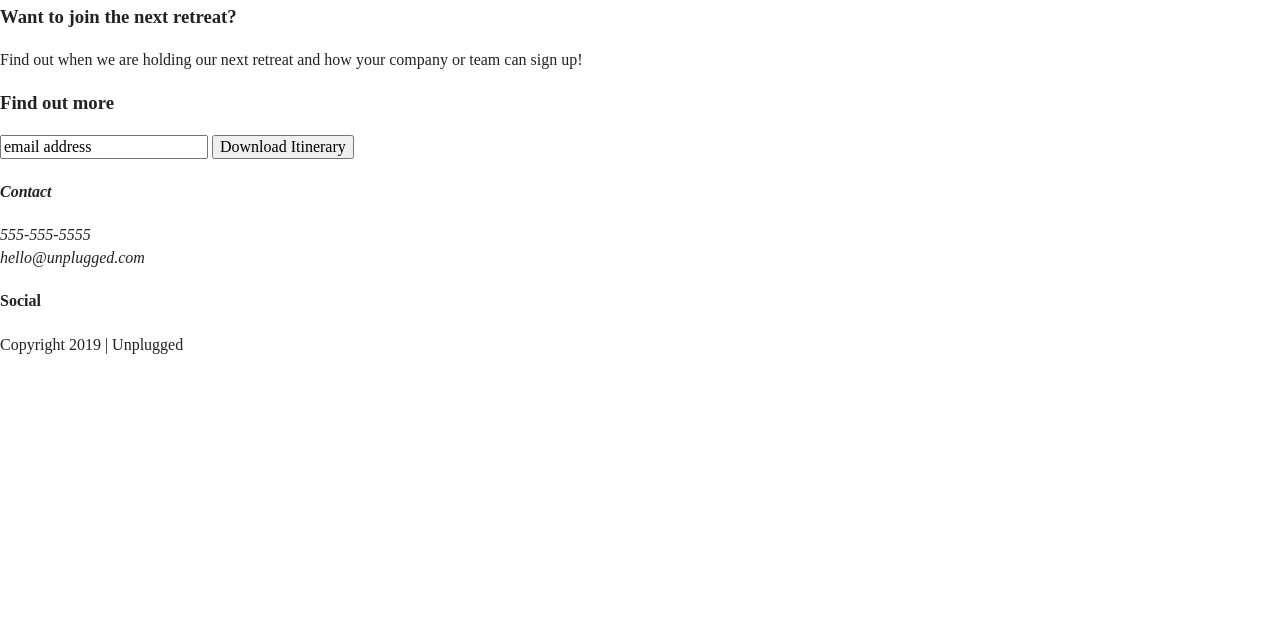
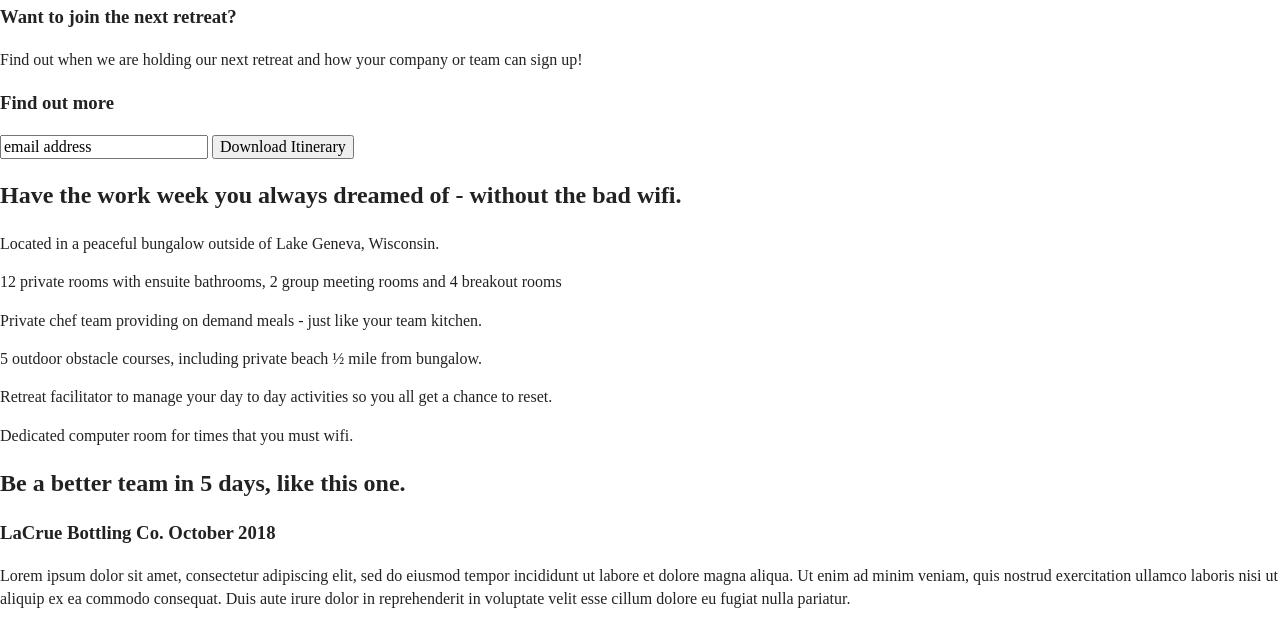
Before and after one commit to lesleymmoya/206-unplugged-retreat-project, a plain HTML site: page index.html in a window 1280 px wide. Shown: the part 168-796 px from the top of the page. Drawn offline with nearby package versions, Linux system fonts and the light colour scheme.

Commit message:
finishing homepage HTML

```diff
--- a/index.html
+++ b/index.html
@@ -58,8 +58,73 @@
        </div> <!-- aside content wrapper ends -->
      </aside>
 
+     <section class="features">
+       <div class="content-wrapper">
+       <h2>Have the work week you always dreamed of - without the bad wifi.</h2>
+       <div class="features-items">
+        <article>
+          <p class="fontawesome-icon">
+          </p>
+          <p class="features-item-description">
+            Located in a peaceful bungalow outside of Lake Geneva, Wisconsin.
+          </p>
+        <article>
+          <p class="fontawesome-icon">
+          </p>
+          <p class="features-item-description">
+            12 private rooms with ensuite bathrooms, 2 group meeting rooms and 4 breakout rooms
+          </p>
+        </article>
+        <article>
+          <p class="fontawesome-icon">
+          </p>
+          <p class="features-item-description">
+            Private chef team providing on demand meals - just like your team kitchen.
+          </p>
+        </article>
+        <article>
+          <p class="fontawesome-icon">
+          </p>
+          <p class="features-item-description">
+            5 outdoor obstacle courses, including private beach ½ mile from bungalow.
+          </p>
+        </article>
+        <article>
+          <p class="fontawesome-icon">
+          </p>
+          <p class="features-item-description">
+            Retreat facilitator to manage your day to day activities so you all get a chance to reset.
+          </p>
+        </article>
+        <article>
+          <p class="fontawesome-icon">
+          </p>
+          <p class="features-item-description">
+            Dedicated computer room for times that you must wifi.
+          </p>
+        </article>
+      </div>
+    </div>
+</section>
+
+<section class="reviews">
+  <div class="content-wrapper">
+    <h2>Be a better team in 5 days, like this one.</h2>
+    <article>
+      <div>
+        <h3>LaCrue Bottling Co. October 2018</h3>
+        <p>
+          Lorem ipsum dolor sit amet, consectetur adipiscing elit, sed do eiusmod tempor incididunt ut labore et
+          dolore magna aliqua. Ut enim ad minim veniam, quis nostrud exercitation ullamco laboris nisi ut aliquip
+          ex ea commodo consequat. Duis aute irure dolor in reprehenderit in voluptate velit esse cillum dolore eu
+          fugiat nulla pariatur.
+        </p>
+      </div>
+    </article>
+  </div>
+</section>
+
   </main> <!--main wrapper-->
-
 
   <footer>
       <div class ="content-wrapper">
```
